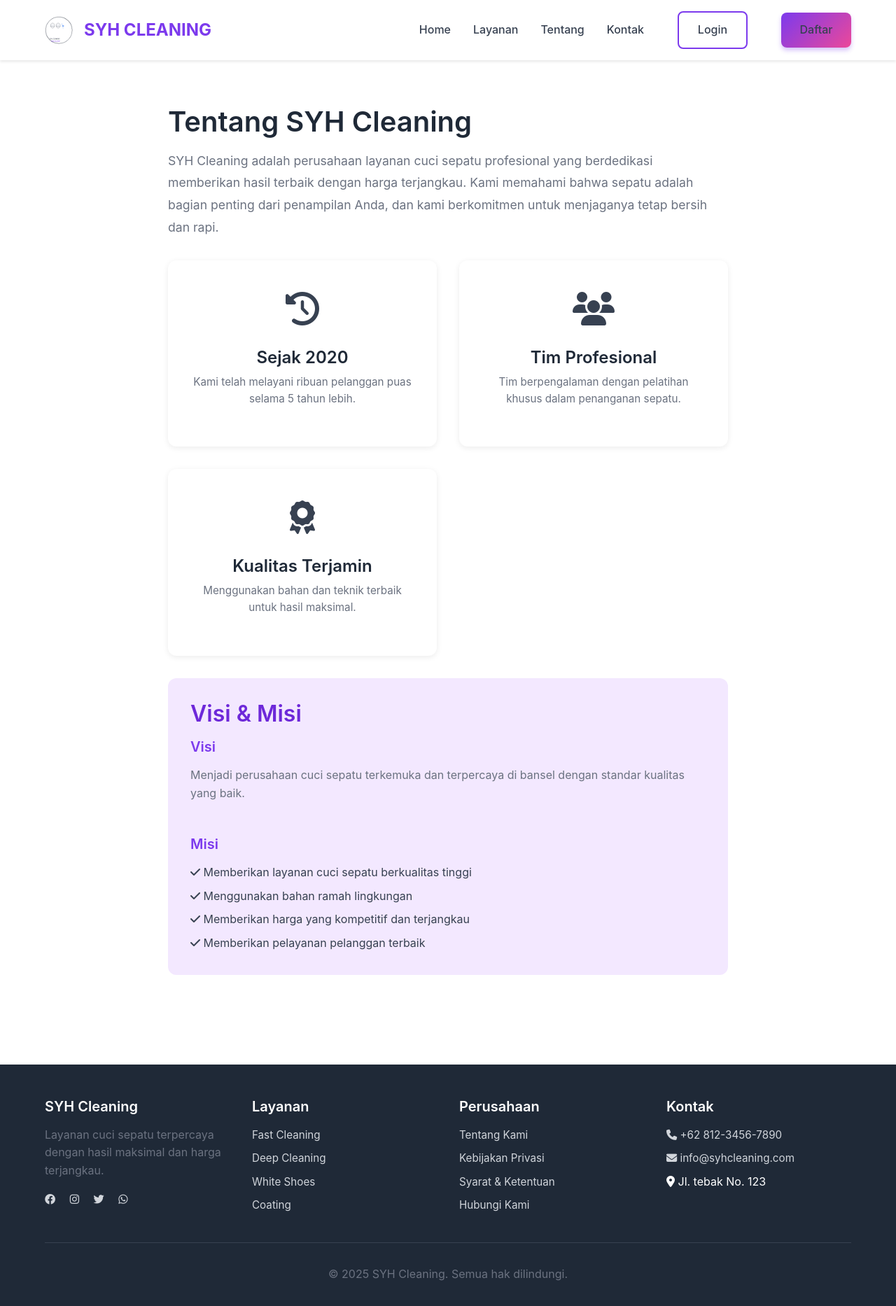
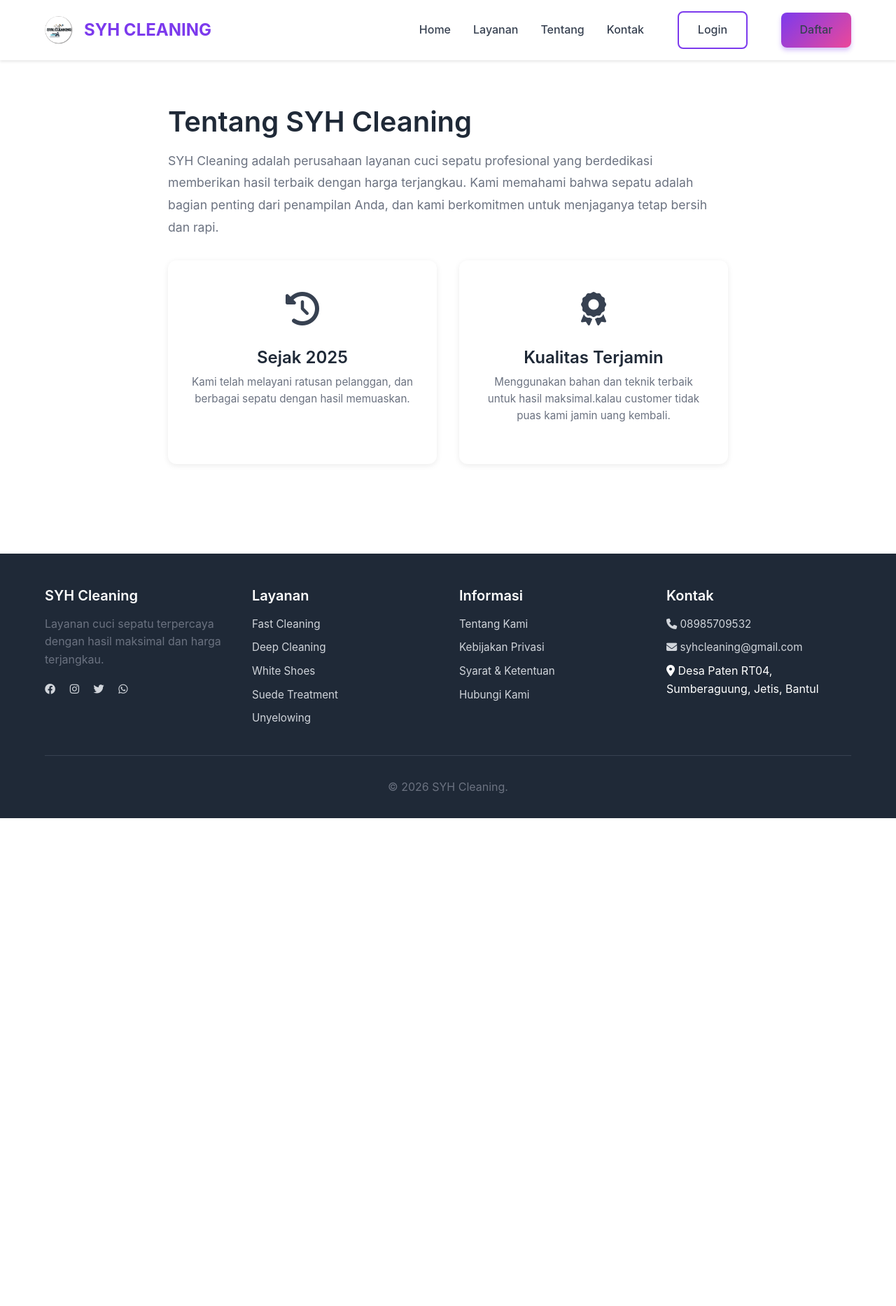
Before and after one commit to victorio692/cuci-sepatu, a CodeIgniter 4 app: the page made by app/Views/pages/about.php in a window 1280 px wide. Shown: the whole page at 70% size. After the commit the page ends 1169 px from the top, so only its background shows below. Run offline with PHP 8.4 and a stand-in for CodeIgniter, Linux system fonts and the light colour scheme; the template is opened without the code that fills it, so the values that code supplies are empty; some libraries are stand-ins or nearby versions.

Commit message:
perubahan dari dimex

```diff
--- a/app/Views/layouts/admin.php
+++ b/app/Views/layouts/admin.php
@@ -14,7 +14,7 @@
     <nav class="admin-navbar">
         <div class="admin-navbar-content">
             <a href="/admin" class="admin-logo">
-                <img src="/assets/images/logo.png" alt="SYH Cleaning" class="logo-img" style="height: 40px;">
+                <img src="/assets/images/SYH.CLEANING.png" alt="SYH Cleaning" class="logo-img" style="height: 40px;">
                 <span>Admin Panel</span>
             </a>
             <div class="admin-navbar-right">
--- a/app/Views/layouts/base.php
+++ b/app/Views/layouts/base.php
@@ -14,7 +14,7 @@
         <div class="container">
             <div class="navbar-content">
                 <a href="/" class="navbar-logo">
-                    <img src="/assets/images/logo.png" alt="SYH Cleaning" class="logo-img">
+                    <img src="/assets/images/SYH.CLEANING.png" alt="SYH Cleaning" class="logo-img">
                     <span class="logo-text">SYH CLEANING</span>
                 </a>
                 <button class="navbar-toggle">
@@ -57,11 +57,12 @@
                         <li><a href="#services">Fast Cleaning</a></li>
                         <li><a href="#services">Deep Cleaning</a></li>
                         <li><a href="#services">White Shoes</a></li>
-                        <li><a href="#services">Coating</a></li>
+                        <li><a href="#services">Suede Treatment</a></li>
+                        <li><a href="#services">Unyelowing</a></li>
                     </ul>
                 </div>
                 <div class="footer-section">
-                    <h4>Perusahaan</h4>
+                    <h4>Informasi</h4>
                     <ul>
                         <li><a href="/tentang">Tentang Kami</a></li>
                         <li><a href="/kebijakan">Kebijakan Privasi</a></li>
@@ -72,14 +73,14 @@
                 <div class="footer-section">
                     <h4>Kontak</h4>
                     <ul>
-                        <li><a href="tel:+6281234567890"><i class="fas fa-phone"></i> +62 812-3456-7890</a></li>
-                        <li><a href="mailto:info@syhcleaning.com"><i class="fas fa-envelope"></i> info@syhcleaning.com</a></li>
-                        <li><i class="fas fa-map-marker-alt"></i> Jl. tebak No. 123</li>
+                        <li><a href="tel:+6281234567890"><i class="fas fa-phone"></i> 08985709532</a></li>
+                        <li><a href="mailto:info@syhcleaning.com"><i class="fas fa-envelope"></i> syhcleaning@gmail.com</a></li>
+                        <li><i class="fas fa-map-marker-alt"></i> Desa Paten RT04, Sumberaguung, Jetis, Bantul</li>
                     </ul>
                 </div>
             </div>
             <div class="footer-bottom">
-                <p>&copy; 2025 SYH Cleaning. Semua hak dilindungi.</p>
+                <p>&copy; 2026 SYH Cleaning.</p>
             </div>
         </div>
     </footer>
--- a/app/Views/pages/about.php
+++ b/app/Views/pages/about.php
@@ -18,16 +18,8 @@
                     <div class="service-icon">
                         <i class="fas fa-history"></i>
                     </div>
-                    <h3>Sejak 2020</h3>
-                    <p>Kami telah melayani ribuan pelanggan puas selama 5 tahun lebih.</p>
-                </div>
-
-                <div class="service-card">
-                    <div class="service-icon">
-                        <i class="fas fa-users"></i>
-                    </div>
-                    <h3>Tim Profesional</h3>
-                    <p>Tim berpengalaman dengan pelatihan khusus dalam penanganan sepatu.</p>
+                    <h3>Sejak 2025</h3>
+                    <p>Kami telah melayani ratusan pelanggan, dan berbagai sepatu dengan hasil memuaskan.</p>
                 </div>
 
                 <div class="service-card">
@@ -35,26 +27,7 @@
                         <i class="fas fa-award"></i>
                     </div>
                     <h3>Kualitas Terjamin</h3>
-                    <p>Menggunakan bahan dan teknik terbaik untuk hasil maksimal.</p>
-                </div>
-            </div>
-
-            <div style="background-color: #f3e8ff; padding: 2rem; border-radius: 0.75rem; margin-top: 2rem;">
-                <h2 style="color: #6d28d9;">Visi & Misi</h2>
-                <div style="display: grid; gap: 2rem; margin-top: 1rem;">
-                    <div>
-                        <h4 style="color: #7c3aed;">Visi</h4>
-                        <p>Menjadi perusahaan cuci sepatu terkemuka dan terpercaya di bansel dengan standar kualitas yang baik.</p>
-                    </div>
-                    <div>
-                        <h4 style="color: #7c3aed;">Misi</h4>
-                        <ul style="list-style: none; padding: 0;">
-                            <li style="margin-bottom: 0.5rem;"><i class="fas fa-check"></i> Memberikan layanan cuci sepatu berkualitas tinggi</li>
-                            <li style="margin-bottom: 0.5rem;"><i class="fas fa-check"></i> Menggunakan bahan ramah lingkungan</li>
-                            <li style="margin-bottom: 0.5rem;"><i class="fas fa-check"></i> Memberikan harga yang kompetitif dan terjangkau</li>
-                            <li><i class="fas fa-check"></i> Memberikan pelayanan pelanggan terbaik</li>
-                        </ul>
-                    </div>
+                    <p>Menggunakan bahan dan teknik terbaik untuk hasil maksimal.kalau customer tidak puas kami jamin uang kembali.</p>
                 </div>
             </div>
         </div>
```
Also changed, not shown: app/Views/pages/contact.php (+6 -22 lines), app/Views/pages/home.php (+9 -9 lines), public/assets/images/SYH.CLEANING.png (added).
